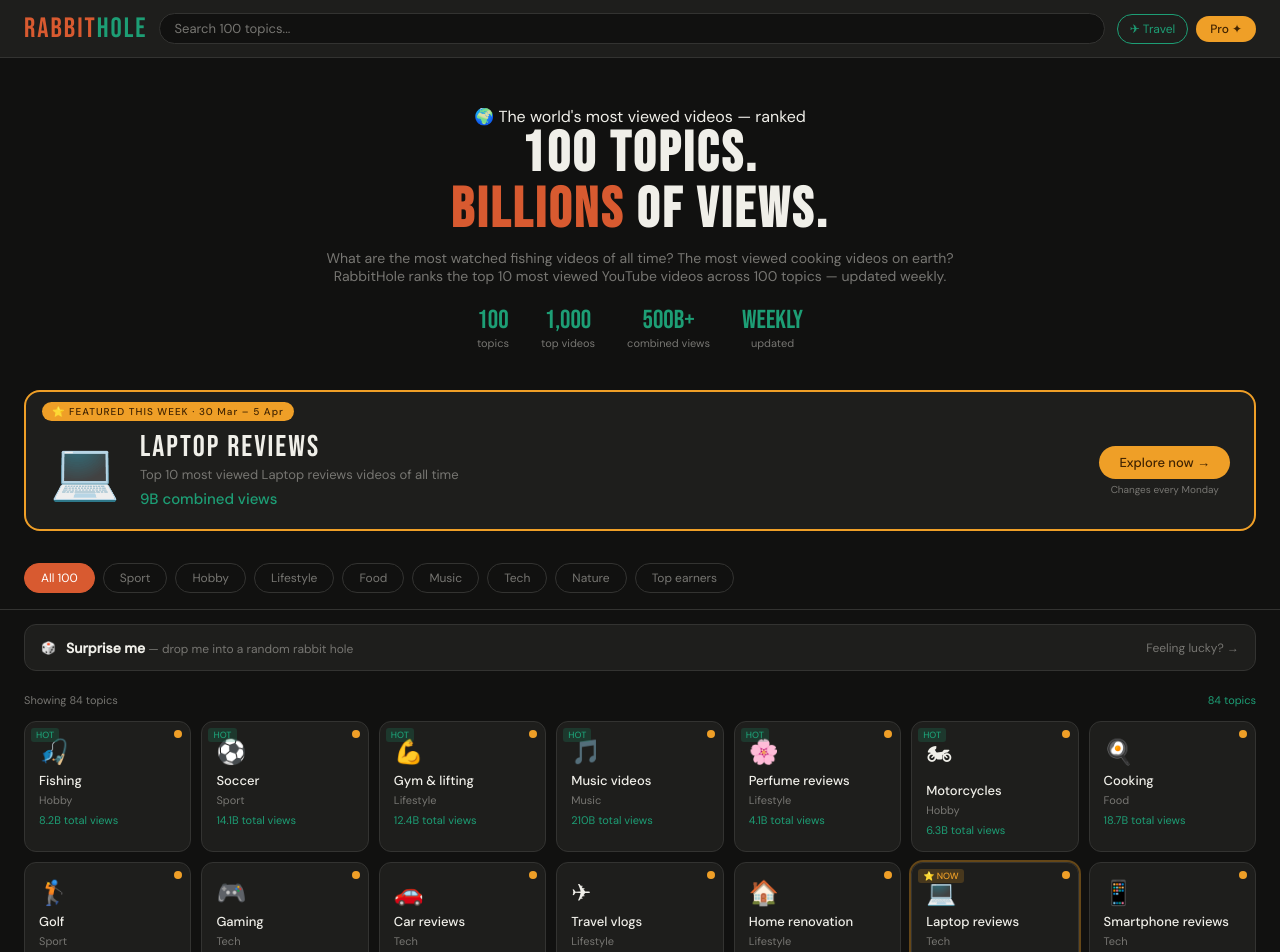
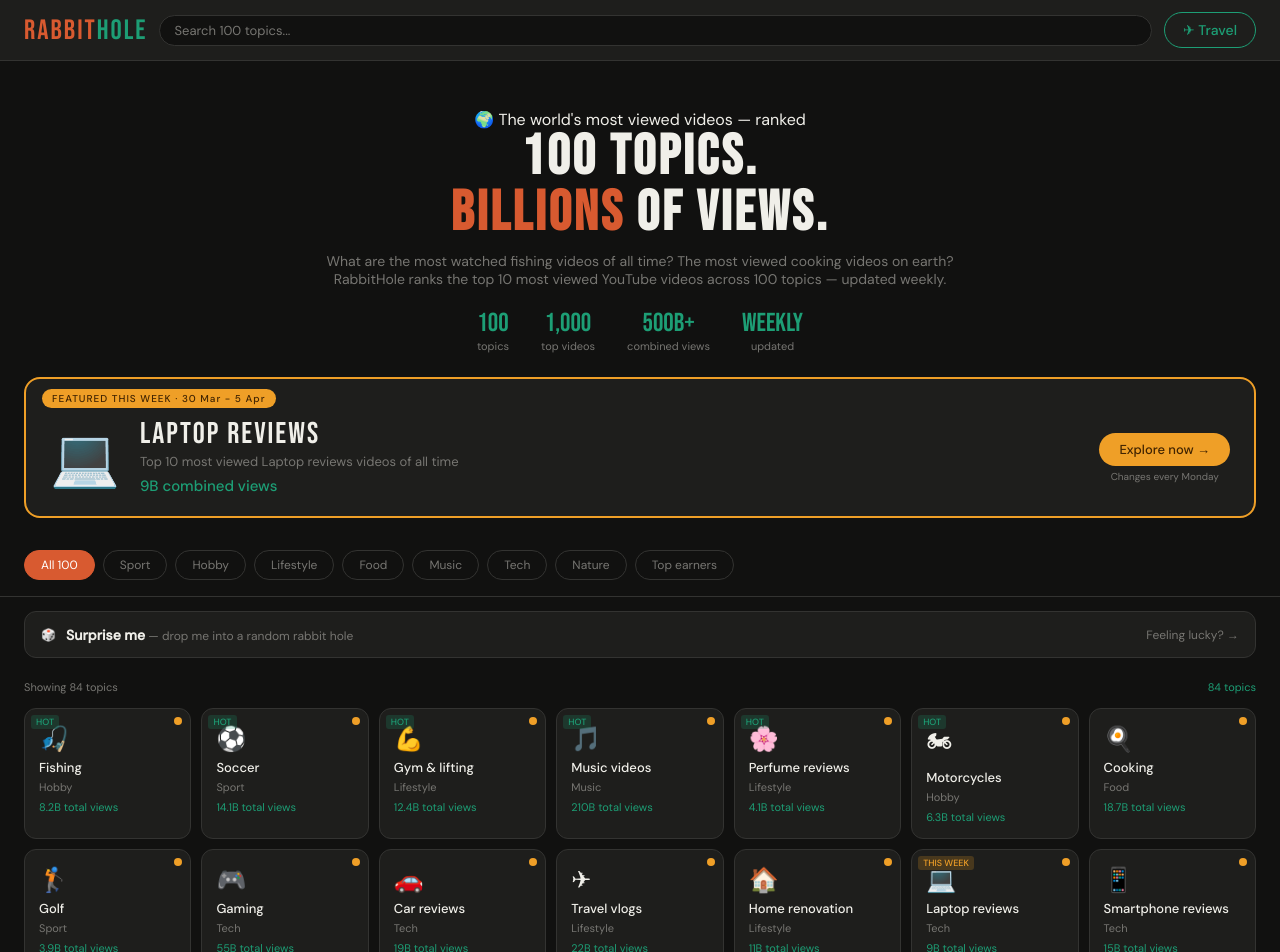
Before and after one commit to drewpotts82-star/Rabbithole, a Next.js app: page / in a window 1280 px wide. Shown: the top 952 px of the page. Built offline with nearby package versions, Linux system fonts and the light colour scheme.

Commit message:
featured topic no gradient

```diff
--- a/pages/index.js
+++ b/pages/index.js
@@ -32,7 +32,7 @@
   const sunday = new Date(monday);
   sunday.setDate(monday.getDate() + 6);
   const fmt = (d) => d.toLocaleDateString('en-AU', { day: 'numeric', month: 'short' });
-  return `${fmt(monday)} – ${fmt(sunday)}`;
+  return fmt(monday) + ' - ' + fmt(sunday);
 }
 
 export default function Home() {
@@ -66,10 +66,9 @@
         <div className={styles.searchWrap}>
           <input className={styles.searchInput} type="text" placeholder="Search 100 topics..." value={search} onChange={(e) => setSearch(e.target.value)} />
         </div>
-        <div style={{ display:'flex', alignItems:'center', gap:'8px', flexShrink:0 }}>
-          <Link href="/travel" style={{ fontSize:'12px', color:'#1D9E75', textDecoration:'none', padding:'6px 12px', border:'1px solid #1D9E75', borderRadius:'16px' }}>✈ Travel</Link>
-          <Link href="/pro" className={styles.proBadge}>Pro ✦</Link>
-        </div>
+        <Link href="/travel" style={{ fontSize:'14px', fontWeight:'500', color:'#1D9E75', textDecoration:'none', padding:'8px 18px', border:'1px solid #1D9E75', borderRadius:'20px', flexShrink:0 }}>
+          ✈ Travel
+        </Link>
       </nav>
 
       <section className={styles.hero}>
@@ -87,11 +86,11 @@
         </div>
       </section>
 
-      <div style={{ padding:'16px 24px 0' }}>
-        <Link href={`/topic/${featured.slug}`} style={{ textDecoration:'none', display:'block' }}>
-          <div style={{ background:'#1e1e1c', border:'2px solid #EF9F27', borderRadius:'16px', padding:'20px 24px', display:'flex', alignItems:'center', gap:'20px', cursor:'pointer', position:'relative', overflow:'hidden' }}>
+      <div style={{ padding:'0 24px 0' }}>
+        <Link href={'/topic/' + featured.slug} style={{ textDecoration:'none', display:'block' }}>
+          <div style={{ background:'#1e1e1c', border:'2px solid #EF9F27', borderRadius:'16px', padding:'20px 24px', display:'flex', alignItems:'center', gap:'20px', cursor:'pointer', position:'relative' }}>
             <div style={{ position:'absolute', top:'10px', left:'16px', background:'#EF9F27', color:'#412402', fontSize:'10px', fontWeight:'500', padding:'3px 10px', borderRadius:'10px', letterSpacing:'1px' }}>
-              ⭐ FEATURED THIS WEEK · {weekLabel}
+              FEATURED THIS WEEK · {weekLabel}
             </div>
             <div style={{ fontSize:'56px', marginTop:'20px' }}>{featured.emoji}</div>
             <div style={{ flex:1, marginTop:'20px' }}>
@@ -130,15 +129,15 @@
       </div>
 
       <div className={styles.gridHeader}>
-        <span className={styles.gridLabel}>{filtered.length === 100 ? 'Showing all 100 topics' : `Showing ${filtered.length} topics`}</span>
+        <span className={styles.gridLabel}>{filtered.length === 100 ? 'Showing all 100 topics' : 'Showing ' + filtered.length + ' topics'}</span>
         <span className={styles.gridCount}>{filtered.length} topics</span>
       </div>
 
       <div className={styles.grid}>
         {filtered.map((t, i) => (
-          <Link key={t.slug} href={'/topic/' + t.slug} className={styles.card} style={{ outline: t.slug === featured.slug ? '2px solid #EF9F2760' : 'none' }}>
+          <Link key={t.slug} href={'/topic/' + t.slug} className={styles.card}>
             <div className={styles.tierDot} style={{ background: tierDot[t.tier] }} />
-            {t.slug === featured.slug && <div className={styles.hotBadge} style={{ background:'rgba(239,159,39,0.2)', color:'#EF9F27' }}>⭐ NOW</div>}
+            {t.slug === featured.slug && <div className={styles.hotBadge} style={{ background:'rgba(239,159,39,0.2)', color:'#EF9F27' }}>THIS WEEK</div>}
             {i < 6 && t.slug !== featured.slug && <div className={styles.hotBadge}>HOT</div>}
             <div className={styles.cardEmoji}>{t.emoji}</div>
             <div className={styles.cardName}>{t.name}</div>
```
